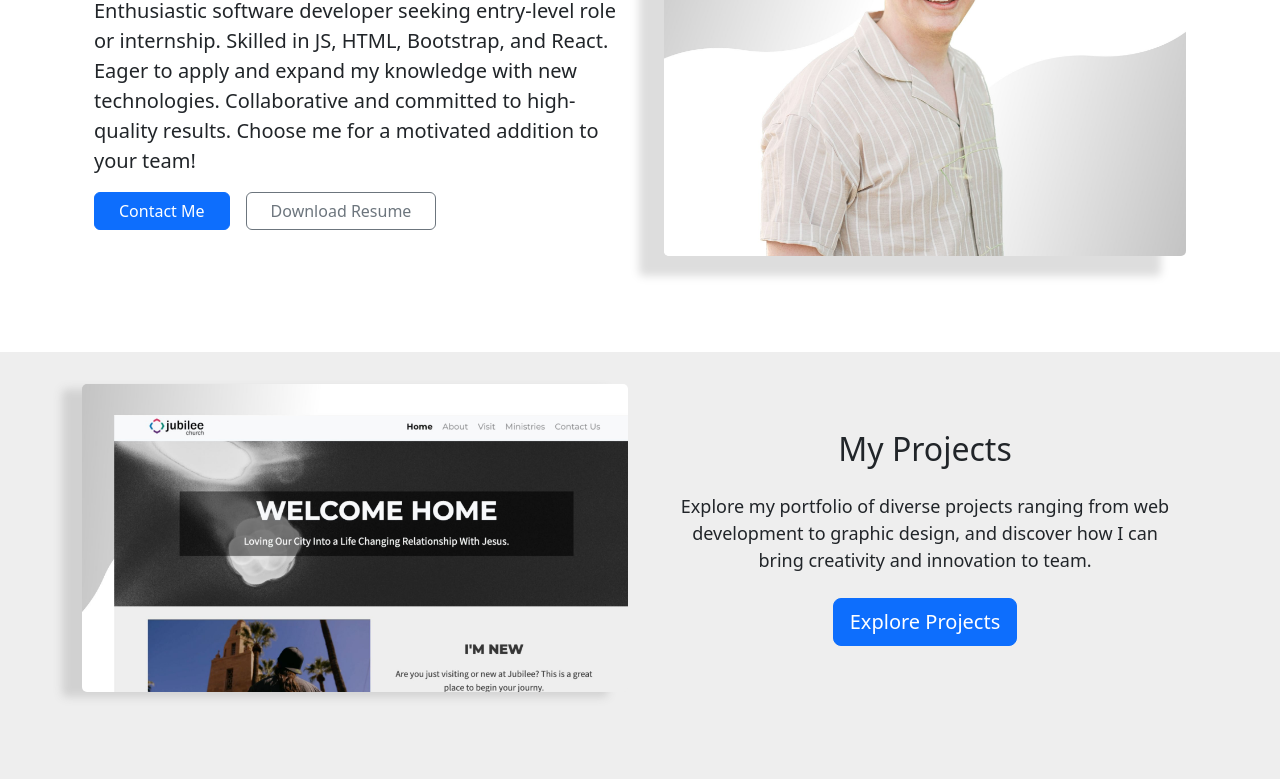
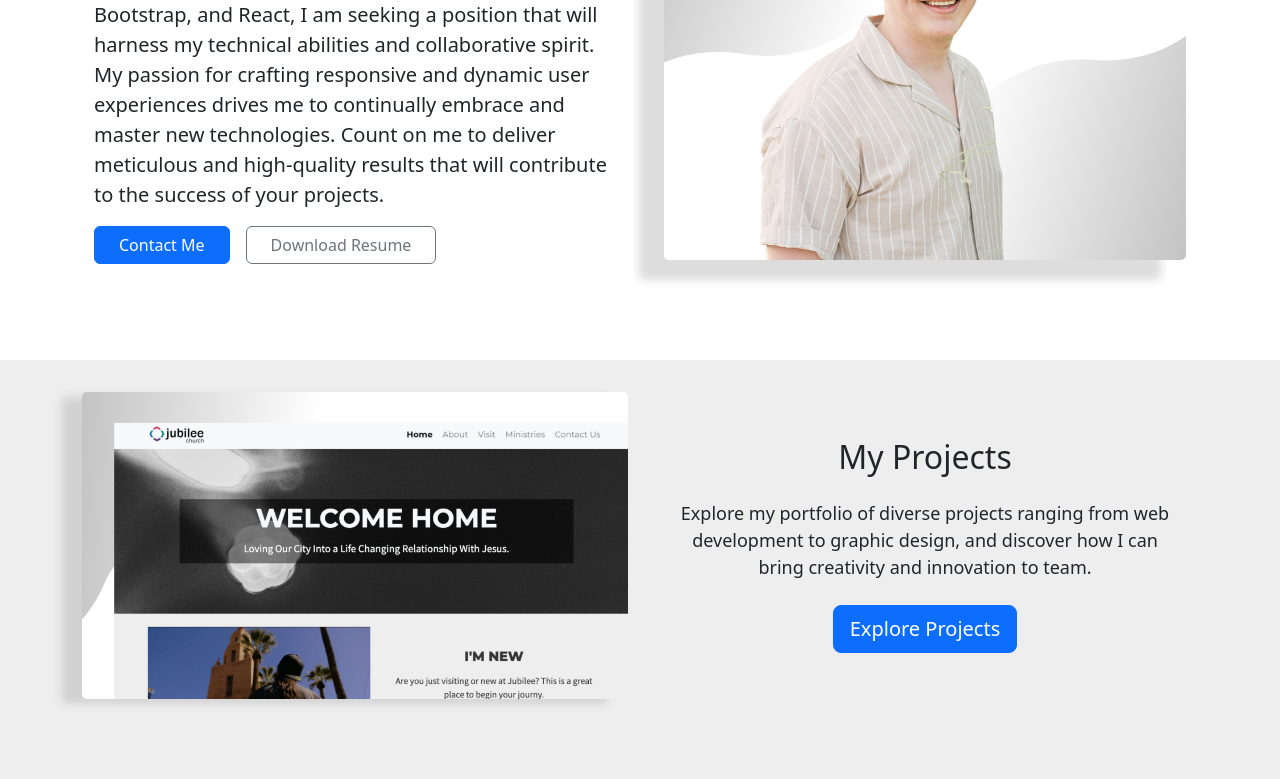
Before and after one commit to johnnyBettencourt/Portfolio, a website: page index.html in a window 1280 px wide. Shown: the part 321-1100 px from the top of the page. Drawn offline with nearby package versions, Linux system fonts and the light colour scheme.

Commit message:
changed blurb on index.html

```diff
--- a/index.html
+++ b/index.html
@@ -127,7 +127,7 @@
                 <div class="lc-block mb-3">
                     <div editable="rich">
                         <p class="lead">
-                            Enthusiastic software developer seeking entry-level role or internship. Skilled in JS, HTML, Bootstrap, and React. Eager to apply and expand my knowledge with new technologies. Collaborative and committed to high-quality results. Choose me for a motivated addition to your team!
+                            Armed with extensive experience in JavaScript, HTML, Bootstrap, and React, I am seeking a position that will harness my technical abilities and collaborative spirit. My passion for crafting responsive and dynamic user experiences drives me to continually embrace and master new technologies. Count on me to deliver meticulous and high-quality results that will contribute to the success of your projects.
                         </p>
                     </div>
                 </div>
```
